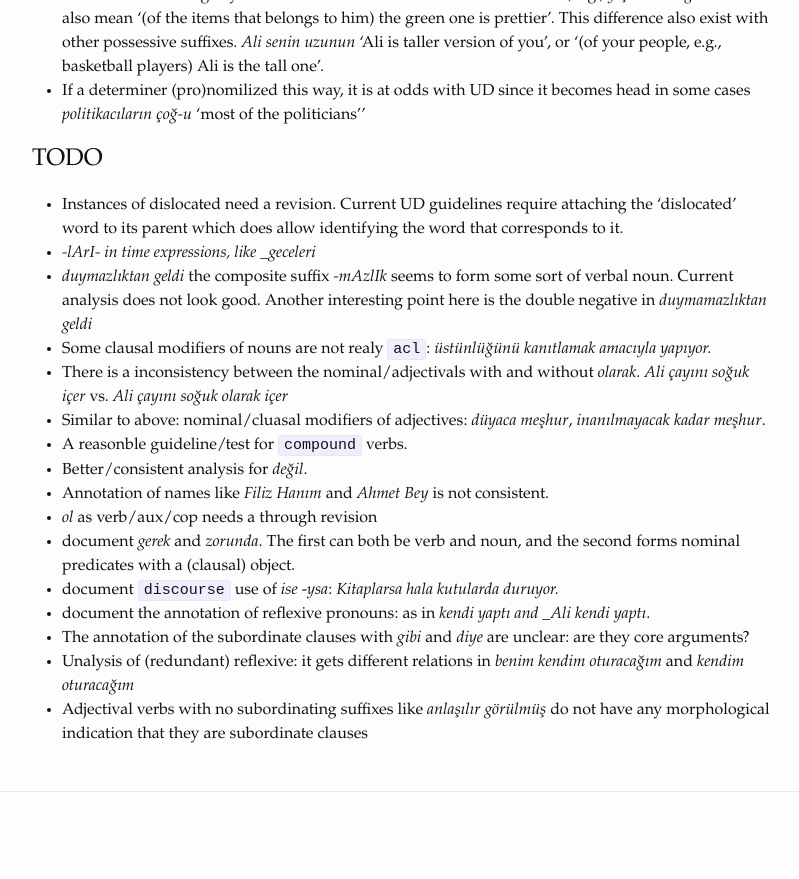
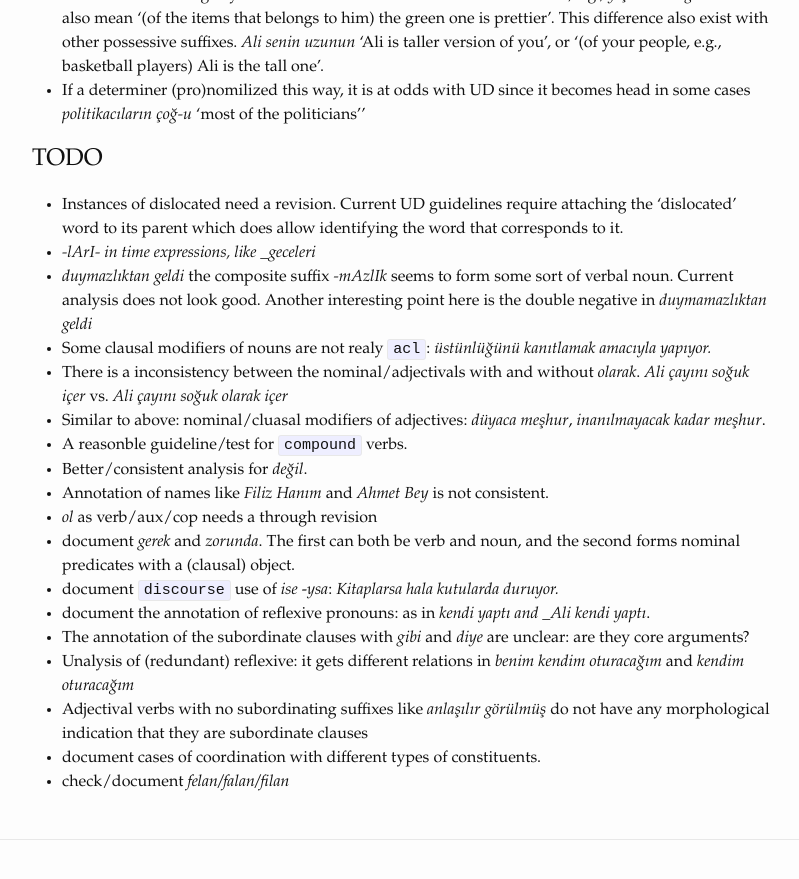
Before and after one commit to coltekin/gk-treebank, a Jekyll site: the page built from docs/index.md, in a window 1280 px wide and 900 px high, scrolled down 1801 px. Shown: the top 879 px of the window, without its empty margins (238-1037 px from the left). Built offline with Jekyll 4.4.1, drawn with Linux system fonts in a browser that asks for light colours; before the commit the page ends 2653 px from its top, so only the background shows below that.

Commit message:
Chapter 28.

```diff
--- a/docs/index.md
+++ b/docs/index.md
@@ -145,3 +145,5 @@ However, there are two issues:
 - Adjectival verbs with no subordinating suffixes like _anlaşılır_
     _görülmüş_ do not have any morphological indication that they are
     subordinate clauses
+- document cases of coordination with different types of constituents.
+- check/document _felan/falan/filan_
```
Also changed, not shown: 1 other file.
